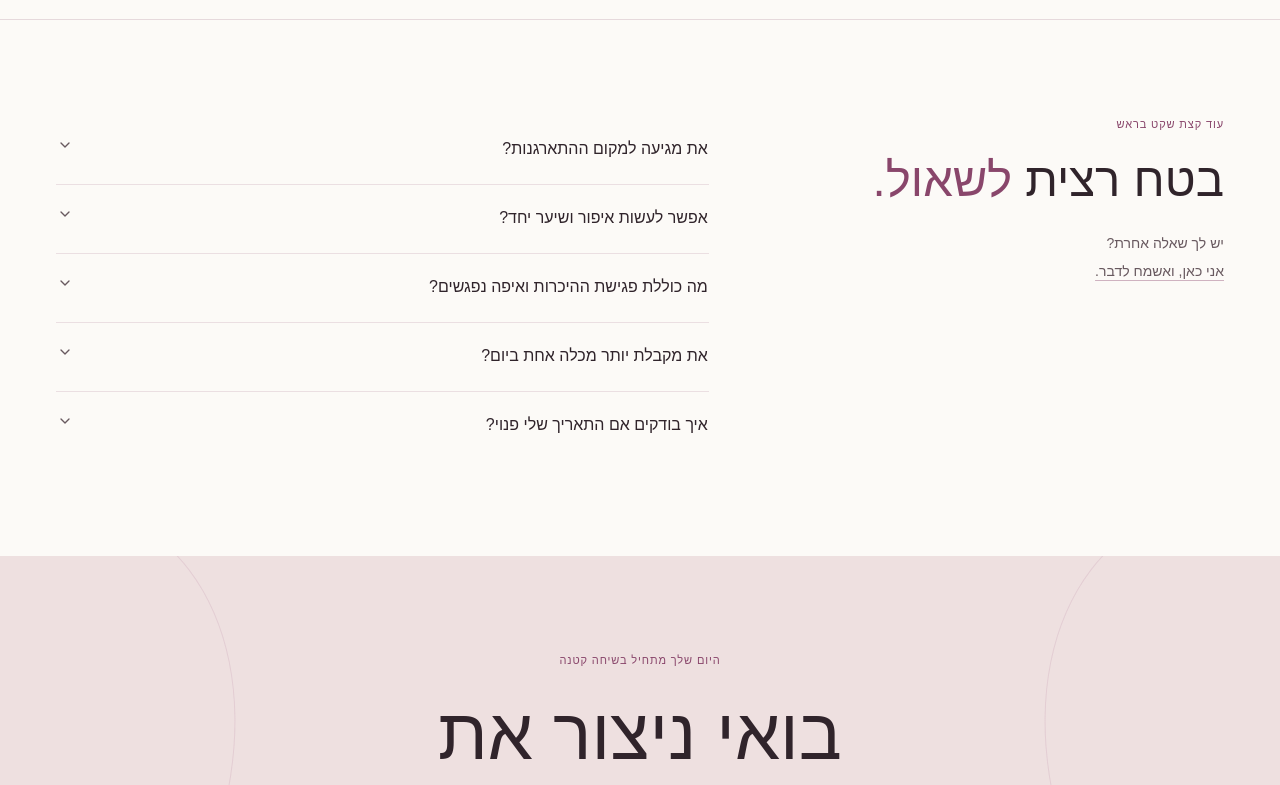
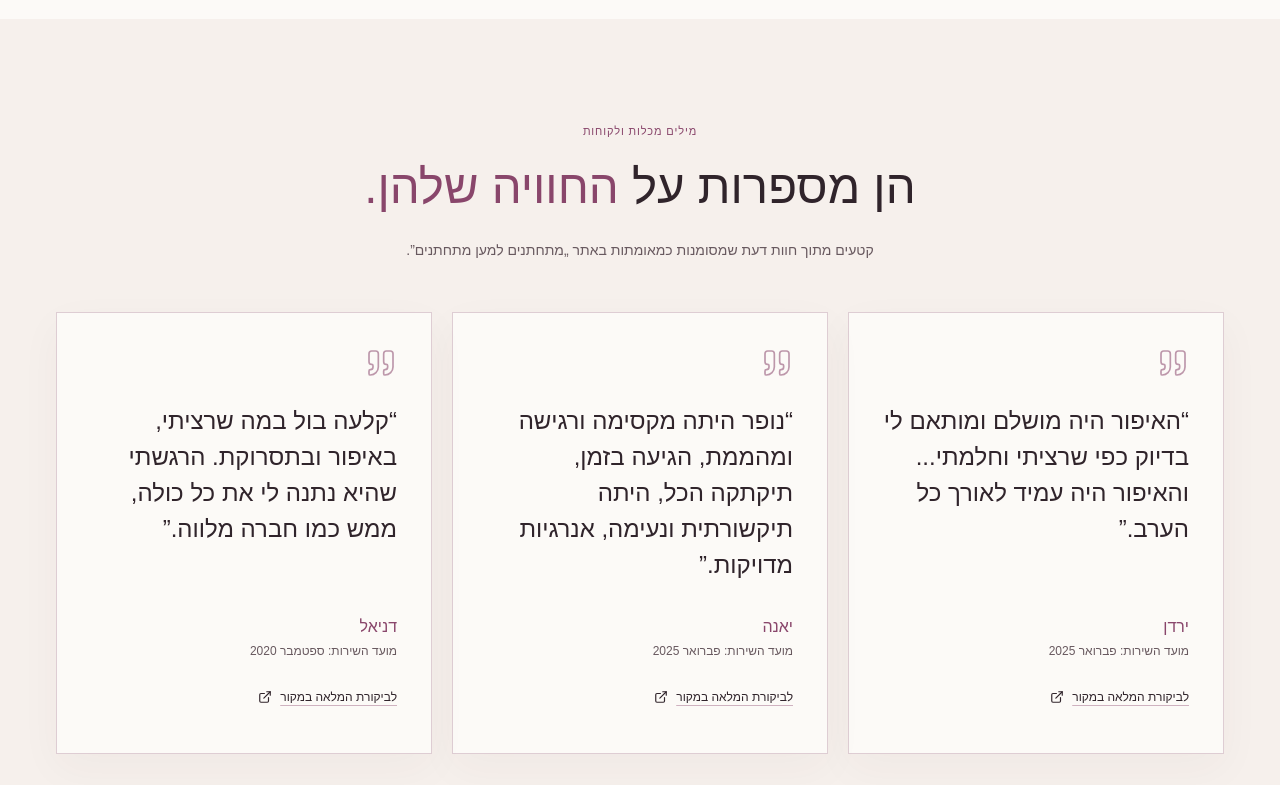
Before and after one commit to ronbn1/nofarKapuryNew, a React (Vite) app: page / in a window 1280 px wide. Shown: the part 4540-5325 px from the top of the page. Built offline with nearby package versions, Linux system fonts and the light colour scheme.

Commit message:
Add verified client reviews section

```diff
--- a/src/app/App.tsx
+++ b/src/app/App.tsx
@@ -5,6 +5,7 @@ import { Hero } from '@/features/home/sections/Hero'
 import { About } from '@/features/home/sections/About'
 import { Services } from '@/features/home/sections/Services'
 import { Experience } from '@/features/home/sections/Experience'
+import { Reviews } from '@/features/home/sections/Reviews'
 import { Questions } from '@/features/home/sections/Questions'
 import { Contact } from '@/features/home/sections/Contact'
 import { PortfolioSection } from '@/features/portfolio/PortfolioSection'
@@ -33,6 +34,7 @@ export function App({ pathname = '/' }: { pathname?: string }) {
         <PortfolioSection />
         <Services />
         <Experience />
+        <Reviews />
         <Questions />
         <Contact />
       </main>
--- a/src/content/home.ts
+++ b/src/content/home.ts
@@ -43,6 +43,30 @@ export const steps = [
     title: 'את פשוט נהנית',
     description:
       'ביום החתונה אגיע למקום ההתארגנות שלך. עם זמן בשבילך, תשומת לב לפרטים ואווירה רגועה.',
+  },
+] as const
+
+export const reviews = [
+  {
+    name: 'ירדן',
+    serviceDate: 'פברואר 2025',
+    quote:
+      'האיפור היה מושלם ומותאם לי בדיוק כפי שרציתי וחלמתי... והאיפור היה עמיד לאורך כל הערב.',
+    url: 'https://www.mit4mit.co.il/reviews/67bd79fceeee0d2b55381093',
+  },
+  {
+    name: 'יאנה',
+    serviceDate: 'פברואר 2025',
+    quote:
+      'נופר היתה מקסימה ורגישה ומהממת, הגיעה בזמן, תיקתקה הכל, היתה תיקשורתית ונעימה, אנרגיות מדויקות.',
+    url: 'https://www.mit4mit.co.il/reviews/67c41a05eeee0dc13233c090',
+  },
+  {
+    name: 'דניאל',
+    serviceDate: 'ספטמבר 2020',
+    quote:
+      'קלעה בול במה שרציתי, באיפור ובתסרוקת. הרגשתי שהיא נתנה לי את כל כולה, ממש כמו חברה מלווה.',
+    url: 'https://www.mit4mit.co.il/reviews/5f9199b8eeee0d1d4c8b4572',
   },
 ] as const
 
--- /dev/null
+++ b/src/features/home/sections/Reviews.tsx
@@ -0,0 +1,43 @@
+import { ExternalLink, Quote } from 'lucide-react'
+import { SectionHeading } from '@/components/shared/SectionHeading'
+import { reviews } from '@/content/home'
+
+export function Reviews() {
+  return (
+    <section className="reviews-section section-space" aria-labelledby="reviews-title">
+      <div className="page-container">
+        <SectionHeading eyebrow="מילים מכלות ולקוחות" id="reviews-title" className="text-center">
+          הן מספרות על <span className="text-primary">החוויה שלהן.</span>
+        </SectionHeading>
+        <p className="mx-auto mt-5 max-w-xl text-center text-sm leading-7 text-muted-foreground">
+          קטעים מתוך חוות דעת שמסומנות כמאומתות באתר „מתחתנים למען מתחתנים”.
+        </p>
+
+        <div className="mt-12 grid gap-5 md:grid-cols-3">
+          {reviews.map((review) => (
+            <figure key={review.url} className="review-card">
+              <Quote aria-hidden="true" className="size-8 text-primary/55" strokeWidth={1.25} />
+              <blockquote className="mt-6 font-heading text-xl leading-9 md:text-2xl">
+                “{review.quote}”
+              </blockquote>
+              <figcaption className="mt-auto pt-8">
+                <p className="font-medium text-primary">{review.name}</p>
+                <p className="mt-1 text-xs text-muted-foreground">מועד השירות: {review.serviceDate}</p>
+                <a
+                  href={review.url}
+                  target="_blank"
+                  rel="noopener noreferrer"
+                  className="mt-4 inline-flex min-h-11 items-center gap-2 text-xs underline decoration-primary/40 underline-offset-4 hover:text-primary"
+                  aria-label={`לביקורת של ${review.name} באתר מתחתנים למען מתחתנים — פתיחה בחלון חדש`}
+                >
+                  לביקורת המלאה במקור
+                  <ExternalLink aria-hidden="true" className="size-3.5" />
+                </a>
+              </figcaption>
+            </figure>
+          ))}
+        </div>
+      </div>
+    </section>
+  )
+}
--- a/src/styles/globals.css
+++ b/src/styles/globals.css
@@ -503,6 +503,18 @@ html[data-reduce-motion] *::after {
     height: 1px;
     background: #e6d9dc;
   }
+  .reviews-section {
+    background: #f6f0ec;
+  }
+  .review-card {
+    display: flex;
+    min-height: 340px;
+    flex-direction: column;
+    padding: 34px;
+    border: 1px solid #decdd3;
+    background: #fcfaf7;
+    box-shadow: 0 14px 40px #5032390a;
+  }
   .contact-section {
     position: relative;
     overflow: hidden;
```
Also changed, not shown: 4 other files (tests, documents, lock files or other folders).
